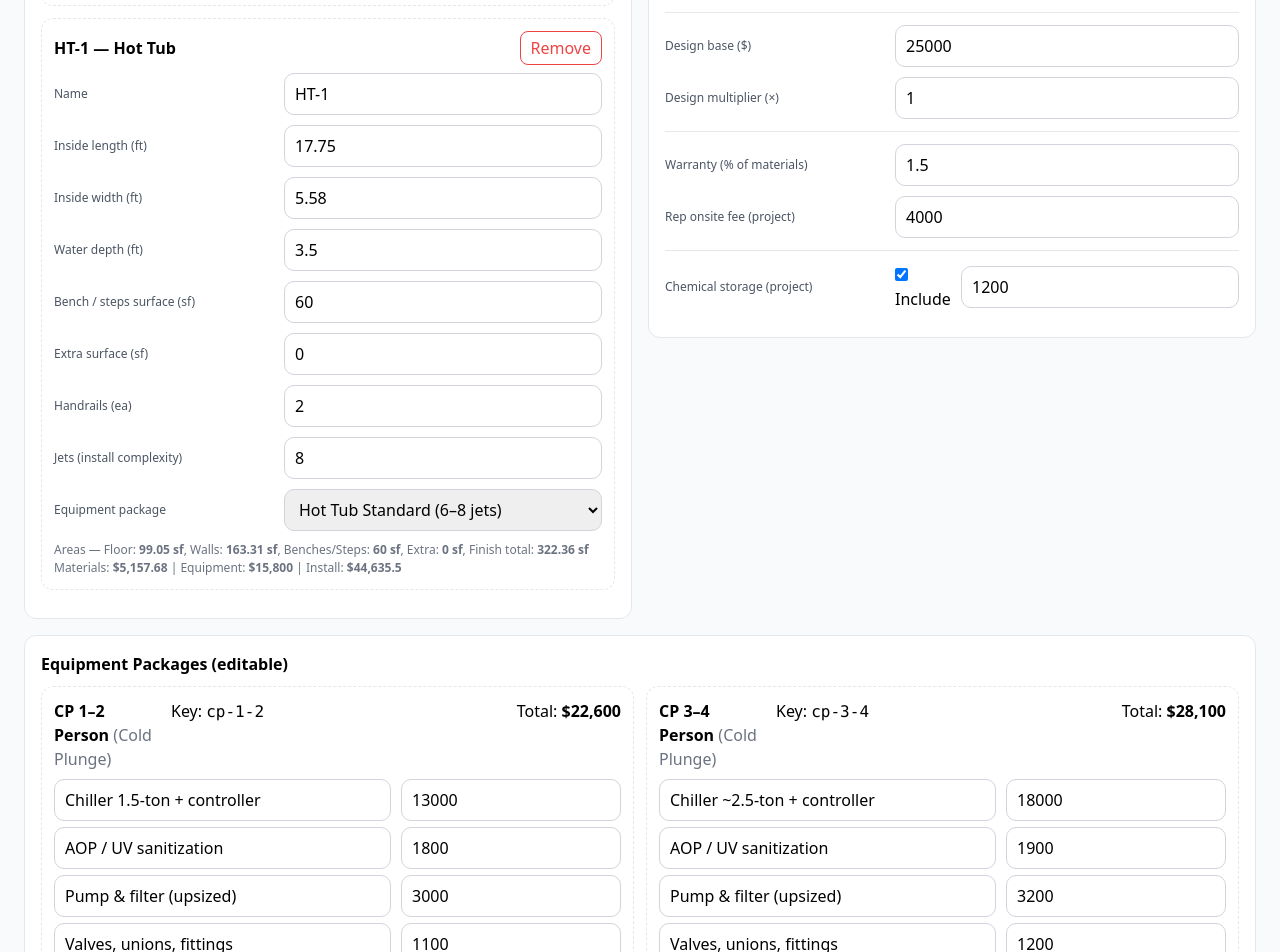
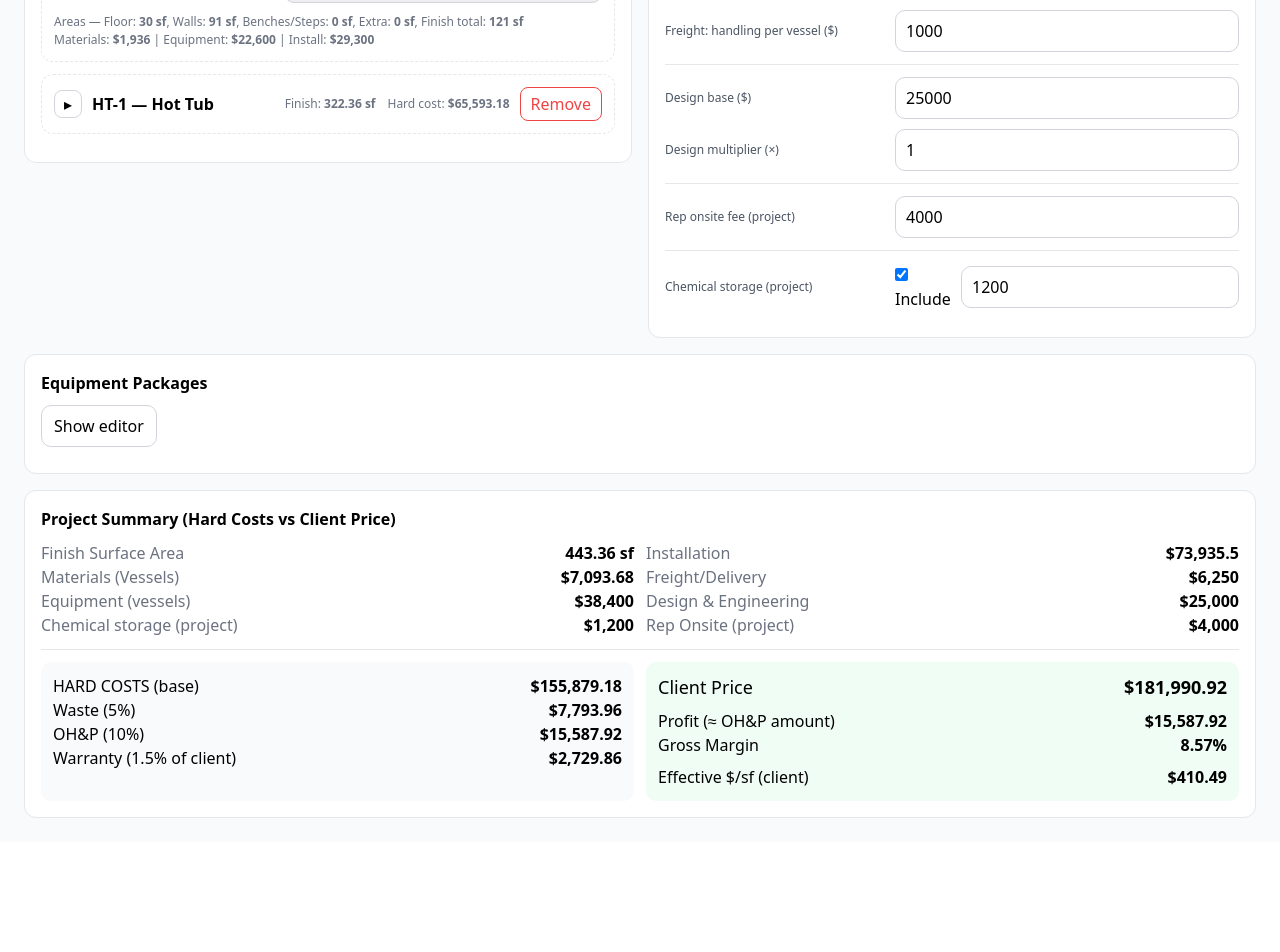
Before and after one commit to brocherrera-dot/Calculator, a React (Vite) app: page / in a window 1280 px wide. Shown: the part 960-1912 px from the top of the page. After the commit the page ends 1802 px from the top, so only its background shows below. Built offline with nearby package versions, Linux system fonts and the light colour scheme.

Commit message:
Update EpsPoolCalculator.tsx

```diff
--- a/src/components/EpsPoolCalculator.tsx
+++ b/src/components/EpsPoolCalculator.tsx
@@ -22,6 +22,7 @@ interface Vessel {
   refrigerationLine: boolean;
   jets: number;
   equipmentPackageKey: string;
+  collapsed?: boolean; // UI only
 }
 
 interface EquipmentLineItem {
@@ -36,13 +37,8 @@ interface EquipmentPackage {
   items: EquipmentLineItem[]; // per-vessel items
 }
 
-/** ---------- DEFAULT PACKAGES (updated) ---------- */
-/** Pricing ladder assumptions (editable in UI):
- *  - Only chiller scales; other items mostly stable except pump/filter scales on larger tiers.
- *  - Includes per-vessel chemical dosing/monitoring controller.
- */
+/** ---------- DEFAULT PACKAGES (with ≥6 ppl sand filter) ---------- */
 const DEFAULT_PACKAGES: EquipmentPackage[] = [
-  // --- Cold Plunge tiers by bather load ---
   {
     key: "cp-1-2",
     label: "CP 1–2 Person",
@@ -50,7 +46,7 @@ const DEFAULT_PACKAGES: EquipmentPackage[] = [
     items: [
       { label: "Chiller 1.5-ton + controller", cost: 13000 },
       { label: "AOP / UV sanitization", cost: 1800 },
-      { label: "Pump & filter (upsized)", cost: 3000 }, // ~2× prior
+      { label: "Pump & cartridge filter (upsized)", cost: 3000 },
       { label: "Valves, unions, fittings", cost: 1100 },
       { label: "Sensors / control panel", cost: 1500 },
       { label: "Chemical dosing & monitoring controller", cost: 2200 },
@@ -63,7 +59,7 @@ const DEFAULT_PACKAGES: EquipmentPackage[] = [
     items: [
       { label: "Chiller ~2.5-ton + controller", cost: 18000 },
       { label: "AOP / UV sanitization", cost: 1900 },
-      { label: "Pump & filter (upsized)", cost: 3200 },
+      { label: "Pump & cartridge filter (upsized)", cost: 3200 },
       { label: "Valves, unions, fittings", cost: 1200 },
       { label: "Sensors / control panel", cost: 1600 },
       { label: "Chemical dosing & monitoring controller", cost: 2200 },
@@ -76,7 +72,7 @@ const DEFAULT_PACKAGES: EquipmentPackage[] = [
     items: [
       { label: "Chiller ~4-ton + controller", cost: 26000 },
       { label: "AOP / UV sanitization", cost: 2100 },
-      { label: "Pump & filter (upsized)", cost: 3500 },
+      { label: "Commercial high-rate sand filter + pump", cost: 5200 },
       { label: "Valves, unions, fittings", cost: 1300 },
       { label: "Sensors / control panel", cost: 1700 },
       { label: "Chemical dosing & monitoring controller", cost: 2200 },
@@ -89,7 +85,7 @@ const DEFAULT_PACKAGES: EquipmentPackage[] = [
     items: [
       { label: "Chiller ~5-ton + controller", cost: 31000 },
       { label: "AOP / UV sanitization", cost: 2300 },
-      { label: "Pump & filter (larger)", cost: 3800 },
+      { label: "Commercial high-rate sand filter + pump", cost: 6000 },
       { label: "Valves, unions, fittings", cost: 1400 },
       { label: "Sensors / control panel", cost: 1800 },
       { label: "Chemical dosing & monitoring controller", cost: 2200 },
@@ -102,7 +98,7 @@ const DEFAULT_PACKAGES: EquipmentPackage[] = [
     items: [
       { label: "Chiller ~7.5-ton + controller", cost: 43000 },
       { label: "AOP / UV sanitization", cost: 2500 },
-      { label: "Pump & filter (larger)", cost: 4200 },
+      { label: "Commercial high-rate sand filter + pump", cost: 7000 },
       { label: "Valves, unions, fittings", cost: 1600 },
       { label: "Sensors / control panel", cost: 2000 },
       { label: "Chemical dosing & monitoring controller", cost: 2200 },
@@ -115,7 +111,7 @@ const DEFAULT_PACKAGES: EquipmentPackage[] = [
     items: [
       { label: "Chiller ~10-ton + controller", cost: 55000 },
       { label: "AOP / UV sanitization", cost: 2700 },
-      { label: "Pump & filter (larger)", cost: 4500 },
+      { label: "Commercial high-rate sand filter + pump", cost: 8500 },
       { label: "Valves, unions, fittings", cost: 1800 },
       { label: "Sensors / control panel", cost: 2200 },
       { label: "Chemical dosing & monitoring controller", cost: 2200 },
@@ -126,16 +122,16 @@ const DEFAULT_PACKAGES: EquipmentPackage[] = [
     label: "CP 13–15+ Person",
     appliesTo: ["Cold Plunge"],
     items: [
-      { label: "Chiller ~12.5–15-ton + controller", cost: 68000 }, // adjust to your vendor quotes
+      { label: "Chiller ~12.5–15-ton + controller", cost: 68000 },
       { label: "AOP / UV sanitization", cost: 3000 },
-      { label: "Pump & filter (largest)", cost: 5000 },
+      { label: "Commercial high-rate sand filter + pump", cost: 10000 },
       { label: "Valves, unions, fittings", cost: 2000 },
       { label: "Sensors / control panel", cost: 2400 },
       { label: "Chemical dosing & monitoring controller", cost: 2200 },
     ],
   },
 
-  // --- Hot Tub baseline (unchanged) ---
+  // Hot tub baseline
   {
     key: "ht-standard",
     label: "Hot Tub Standard (6–8 jets)",
@@ -223,8 +219,8 @@ export default function EpsPoolCalculator() {
   const [designBase, setDesignBase] = useState(25000);
   const [designMult, setDesignMult] = useState(1.0);
 
-  // Warranty
-  const [warrantyPctOfMaterials, setWarrantyPctOfMaterials] = useState(1.5);
+  // Warranty — now % of total client price
+  const [warrantyPctOfClient, setWarrantyPctOfClient] = useState(1.5); // 1–2% typical
 
   // OH&P and Waste
   const [ohpPct, setOhpPct] = useState(10);
@@ -233,15 +229,18 @@ export default function EpsPoolCalculator() {
   /** Equipment packages (editable) */
   const [packages, setPackages] = useState<EquipmentPackage[]>(DEFAULT_PACKAGES);
 
-  /** Project-level chemical storage (added once per project) */
+  /** Project-level chemical storage (once) */
   const [useProjectChemicalStorage, setUseProjectChemicalStorage] = useState(true);
   const [projectChemicalStorageCost, setProjectChemicalStorageCost] = useState(1200);
+
+  /** Collapsible Packages Editor */
+  const [showPackagesEditor, setShowPackagesEditor] = useState(false);
 
   /** Vessels list */
   const mkId = () => Math.random().toString(36).slice(2, 9);
   const [vessels, setVessels] = useState<Vessel[]>([
-    { id: mkId(), type: "Cold Plunge", name: "CP-1", length_ft: 10, width_ft: 3, waterDepth_ft: 3.5, benchSf: 0,  extraSf: 0, handrails: 1, refrigerationLine: true,  jets: 0, equipmentPackageKey: "cp-1-2" },
-    { id: mkId(), type: "Hot Tub",     name: "HT-1", length_ft: 17.75, width_ft: 5.58, waterDepth_ft: 3.5, benchSf: 60, extraSf: 0, handrails: 2, refrigerationLine: false, jets: 8, equipmentPackageKey: "ht-standard" },
+    { id: mkId(), type: "Cold Plunge", name: "CP-1", length_ft: 10, width_ft: 3, waterDepth_ft: 3.5, benchSf: 0,  extraSf: 0, handrails: 1, refrigerationLine: true,  jets: 0, equipmentPackageKey: "cp-1-2", collapsed: false },
+    { id: mkId(), type: "Hot Tub",     name: "HT-1", length_ft: 17.75, width_ft: 5.58, waterDepth_ft: 3.5, benchSf: 60, extraSf: 0, handrails: 2, refrigerationLine: false, jets: 8, equipmentPackageKey: "ht-standard", collapsed: true },
   ]);
 
   const addVessel = (t: VesselType) => {
@@ -260,6 +259,7 @@ export default function EpsPoolCalculator() {
       refrigerationLine: t === "Cold Plunge",
       jets: t === "Hot Tub" ? 6 : 0,
       equipmentPackageKey: pkg,
+      collapsed: true,
     }));
   };
   const removeVessel = (id: string) => setVessels(v => v.filter(x => x.id !== id));
@@ -276,7 +276,7 @@ export default function EpsPoolCalculator() {
       const extraSf = clampN(v.extraSf);
       const finishSf = floorSf + wallSf + benchSf + extraSf;
 
-      // Materials (single combined $/sf)
+      // Materials (combined membrane+tile materials) — $/sf
       const materialsSubtotal = scopeMaterials ? clampN(materialsPerSf) * finishSf : 0;
 
       // Equipment package (per vessel)
@@ -286,24 +286,17 @@ export default function EpsPoolCalculator() {
       // Installation
       let install = 0;
       if (scopeInstallation) {
-        install += clampN(epsWpPerSf) * finishSf;
-
-        if (useTileTurnkey) {
-          install += clampN(tileTurnkeyPerSf) * (floorSf + wallSf);
-        }
-
-        install += clampN(equipPlumbPerVessel);
-        install += clampN(handrailInstallPerEa) * clampN(v.handrails);
-
-        if (v.type === "Cold Plunge" && v.refrigerationLine) {
-          install += clampN(refrigLinePerCP);
-        }
-        if (v.type === "Hot Tub" && v.jets > 6) {
-          install += (v.jets - 6) * 100;
-        }
+        install += clampN(epsWpPerSf) * finishSf;                            // EPS assembly + waterproofing labor
+        if (useTileTurnkey) install += clampN(tileTurnkeyPerSf) * (floorSf + wallSf); // Tile turnkey on shell-only sf
+        install += clampN(equipPlumbPerVessel);                               // MEP interconnects
+        install += clampN(handrailInstallPerEa) * clampN(v.handrails);        // Handrails
+        if (v.type === "Cold Plunge" && v.refrigerationLine) install += clampN(refrigLinePerCP);
+        if (v.type === "Hot Tub" && v.jets > 6) install += (v.jets - 6) * 100;
 
         install *= clampN(regionMult);
       }
+
+      const perVesselHardCost = materialsSubtotal + equipmentSubtotal + install;
 
       return {
         vessel: v,
@@ -311,6 +304,7 @@ export default function EpsPoolCalculator() {
         materialsSubtotal,
         equipmentSubtotal,
         installSubtotal: install,
+        perVesselHardCost,
       };
     });
   }, [
@@ -320,13 +314,13 @@ export default function EpsPoolCalculator() {
     packages,
   ]);
 
-  /** ---- project totals ---- */
+  /** ---- project totals (with warranty % of client price) ---- */
   const project = useMemo(() => {
     const finishSfTotal = vesselCalcs.reduce((s, c) => s + c.areas.finishSf, 0);
 
     const materialsSubtotal = vesselCalcs.reduce((s, c) => s + c.materialsSubtotal, 0);
     const equipmentSubtotalVessels = vesselCalcs.reduce((s, c) => s + c.equipmentSubtotal, 0);
-    const installSubtotal   = vesselCalcs.reduce((s, c) => s + c.installSubtotal, 0);
+    const installSubtotal = vesselCalcs.reduce((s, c) => s + c.installSubtotal, 0);
 
     const freightTotal = scopeFreight
       ? (clampN(miles) * clampN(dollarsPerMile) + vessels.length * clampN(handlingPerVessel)) * clampN(regionMult)
@@ -334,12 +328,13 @@ export default function EpsPoolCalculator() {
 
     const designEngineering = scopeDesignEng ? clampN(designBase) * clampN(designMult) : 0;
 
-    const warrantyReserve = scopeWarranty ? materialsSubtotal * (clampN(warrantyPctOfMaterials) / 100) : 0;
-
     // Project-level chemical storage (once)
     const projectChemStorage = scopeEquipment && useProjectChemicalStorage ? clampN(projectChemicalStorageCost) : 0;
 
-    // HARD COSTS (base)
+    // Rep onsite fee applies when installation scope is on
+    const repFee = scopeInstallation ? clampN(repOnsiteFee) : 0;
+
+    // Base hard costs BEFORE waste, OH&P, and warranty
     const hardCostsBase =
       materialsSubtotal +
       equipmentSubtotalVessels +
@@ -347,30 +342,40 @@ export default function EpsPoolCalculator() {
       installSubtotal +
       freightTotal +
       designEngineering +
-      warrantyReserve +
-      (scopeInstallation ? clampN(repOnsiteFee) : 0);
+      repFee;
 
-    const wasteAmount = hardCostsBase * (clampN(wastePct) / 100);
-    const ohpAmount   = hardCostsBase * (clampN(ohpPct) / 100);
-    const clientPrice = hardCostsBase + wasteAmount + ohpAmount;
+    // Waste and OH&P are computed on base
+    const wasteAmount = clampN(wastePct) / 100 * hardCostsBase;
+    const ohpAmountPreWarranty = clampN(ohpPct) / 100 * hardCostsBase;
 
-    const profit = ohpAmount;
+    // Warranty as % of total client price → solve for clientPrice:
+    // clientPrice = (hardCostsBase + waste + ohp) / (1 - warrantyPct)
+    const wPct = scopeWarranty ? clampN(warrantyPctOfClient) / 100 : 0;
+    const numerator = hardCostsBase + wasteAmount + ohpAmountPreWarranty;
+    const clientPrice = wPct < 1 ? numerator / (1 - wPct) : Infinity;
+
+    const warrantyReserve = scopeWarranty ? clientPrice * wPct : 0;
+    const ohpAmount = ohpAmountPreWarranty; // unchanged (based on base)
+    const profit = ohpAmount;               // treat OH&P as the profit bucket
     const grossMarginPct = clientPrice > 0 ? (profit / clientPrice) * 100 : 0;
     const effectivePerSf = finishSfTotal > 0 ? clientPrice / finishSfTotal : 0;
 
     return {
+      // areas
       finishSfTotal,
+      // subtotals
       materialsSubtotal,
       equipmentSubtotalVessels,
       projectChemStorage,
       installSubtotal,
       freightTotal,
       designEngineering,
-      warrantyReserve,
-      repOnsiteFee,
+      repOnsiteFee: repFee,
+      // rollups
       hardCostsBase,
       wasteAmount,
       ohpAmount,
+      warrantyReserve,
       clientPrice,
       profit,
       grossMarginPct,
@@ -380,9 +385,10 @@ export default function EpsPoolCalculator() {
     vesselCalcs,
     scopeFreight, miles, dollarsPerMile, handlingPerVessel, regionMult,
     scopeDesignEng, designBase, designMult,
-    scopeWarranty, warrantyPctOfMaterials,
     scopeEquipment, useProjectChemicalStorage, projectChemicalStorageCost,
-    repOnsiteFee, wastePct, ohpPct, vessels.length, scopeInstallation,
+    scopeInstallation, repOnsiteFee,
+    scopeWarranty, warrantyPctOfClient,
+    wastePct, ohpPct, vessels.length,
   ]);
 
   /** ---- Presets ---- */
@@ -391,22 +397,22 @@ export default function EpsPoolCalculator() {
       setRegionMult(0.95); setDollarsPerMile(3.5); setHandlingPerVessel(800);
       setEquipPlumbPerVessel(12000); setEpsWpPerSf(35); setUseTileTurnkey(true);
       setTileTurnkeyPerSf(45); setRefrigLinePerCP(1400); setStartupLump(2500);
-      setDesignMult(0.9); setOhpPct(8);
+      setDesignMult(0.9); setOhpPct(8); setWarrantyPctOfClient(1.2);
     } else if (p === "Standard") {
       setRegionMult(1.0); setDollarsPerMile(4.25); setHandlingPerVessel(1000);
       setEquipPlumbPerVessel(15000); setEpsWpPerSf(40); setUseTileTurnkey(true);
       setTileTurnkeyPerSf(60); setRefrigLinePerCP(1800); setStartupLump(3500);
-      setDesignMult(1.0); setOhpPct(10);
+      setDesignMult(1.0); setOhpPct(10); setWarrantyPctOfClient(1.5);
     } else if (p === "Premium") {
       setRegionMult(1.15); setDollarsPerMile(5.0); setHandlingPerVessel(1250);
       setEquipPlumbPerVessel(18000); setEpsWpPerSf(48); setUseTileTurnkey(true);
       setTileTurnkeyPerSf(75); setRefrigLinePerCP(2400); setStartupLump(4500);
-      setDesignMult(1.2); setOhpPct(12);
+      setDesignMult(1.2); setOhpPct(12); setWarrantyPctOfClient(2.0);
     } else {
       setRegionMult(1.25); setDollarsPerMile(5.25); setHandlingPerVessel(1300);
       setEquipPlumbPerVessel(20000); setEpsWpPerSf(55); setUseTileTurnkey(true);
       setTileTurnkeyPerSf(85); setRefrigLinePerCP(2600); setStartupLump(5200);
-      setDesignMult(1.25); setOhpPct(15);
+      setDesignMult(1.25); setOhpPct(15); setWarrantyPctOfClient(2.0);
     }
   };
 
@@ -432,11 +438,12 @@ export default function EpsPoolCalculator() {
           </div>
         </Card>
 
-        <Card title="OH&P + Waste">
+        <Card title="OH&P + Waste + Warranty">
           <Row label="OH&P (%)"><Num value={ohpPct} onChange={setOhpPct} step={0.5} /></Row>
           <Row label="Waste (%)"><Num value={wastePct} onChange={setWastePct} step={0.5} /></Row>
+          <Row label="Warranty (% of client)"><Num value={warrantyPctOfClient} onChange={setWarrantyPctOfClient} step={0.1} /></Row>
           <div style={{ fontSize: 12, color: "#6b7280", marginTop: 6 }}>
-            OH&P and Waste are applied to the hard-cost base to produce client price.
+            Warranty is solved as a true % of client price (no circular math).
           </div>
         </Card>
       </GridWrap>
@@ -451,13 +458,37 @@ export default function EpsPoolCalculator() {
           {vessels.map((v) => {
             const calc = vesselCalcs.find(c => c.vessel.id === v.id)!;
             const availablePkgs = packages.filter(p => p.appliesTo.includes(v.type));
+
+            // header mini KPIs
+            const headerRight = (
+              <div style={{ display: "flex", gap: 12, fontSize: 12, color: "#6b7280" }}>
+                <span>Finish: <b>{fmt(calc.areas.finishSf)} sf</b></span>
+                <span>Hard cost: <b>${fmt(calc.perVesselHardCost)}</b></span>
+              </div>
+            );
+
             return (
               <div key={v.id} style={{ border: "1px dashed #e5e7eb", borderRadius: 12, padding: 12, marginBottom: 12 }}>
-                <div style={{ display: "flex", justifyContent: "space-between", alignItems: "center", marginBottom: 8 }}>
+                <div style={{ display: "flex", justifyContent: "space-between", alignItems: "center", gap: 8 }}>
+                  <div style={{ display: "flex", alignItems: "center", gap: 10 }}>
+                    <button
+                      onClick={() => updateVessel(v.id, { collapsed: !v.collapsed })}
+                      aria-expanded={!v.collapsed}
+                      title={v.collapsed ? "Expand" : "Collapse"}
+                      style={{ width: 28, height: 28, borderRadius: 8, border: "1px solid #d1d5db", background: "#fff", cursor: "pointer" }}
+                    >
+                      {v.collapsed ? "▸" : "▾"}
+                    </button>
                     <div style={{ fontWeight: 600 }}>{v.name} — {v.type}</div>
+                  </div>
+                  <div style={{ display: "flex", alignItems: "center", gap: 10 }}>
+                    {headerRight}
                     <button onClick={() => removeVessel(v.id)} style={{ padding: "4px 10px", borderRadius: 8, border: "1px solid #ef4444", color: "#ef4444", background: "#fff" }}>Remove</button>
                   </div>
+                </div>
 
+                {!v.collapsed && (
+                  <div style={{ marginTop: 12 }}>
                     <Row label="Name">
                       <input value={v.name} onChange={e => updateVessel(v.id, { name: e.target.value })} style={{ width: "100%", padding: "8px 10px", border: "1px solid #d1d5db", borderRadius: 10 }} />
                     </Row>
@@ -496,6 +527,8 @@ export default function EpsPoolCalculator() {
                       <div>Materials: <b>${fmt(calc.materialsSubtotal)}</b> | Equipment: <b>${fmt(calc.equipmentSubtotal)}</b> | Install: <b>${fmt(calc.installSubtotal)}</b></div>
                     </div>
                   </div>
+                )}
+              </div>
             );
           })}
         </Card>
@@ -529,7 +562,6 @@ export default function EpsPoolCalculator() {
 
           <div style={{ height: 1, background: "#e5e7eb", margin: "12px 0" }} />
 
-          <Row label="Warranty (% of materials)"><Num value={warrantyPctOfMaterials} onChange={setWarrantyPctOfMaterials} step={0.1} /></Row>
           <Row label="Rep onsite fee (project)"><Num value={repOnsiteFee} onChange={setRepOnsiteFee} /></Row>
 
           <div style={{ height: 1, background: "#e5e7eb", margin: "12px 0" }} />
@@ -543,7 +575,17 @@ export default function EpsPoolCalculator() {
         </Card>
       </GridWrap>
 
-      <Card title="Equipment Packages (editable)">
+      {/* Collapsible Packages Editor */}
+      <Card title="Equipment Packages">
+        <button
+          onClick={() => setShowPackagesEditor(s => !s)}
+          style={{ padding: "8px 12px", borderRadius: 10, border: "1px solid #d1d5db", background: "#fff", cursor: "pointer", marginBottom: 10 }}
+          aria-expanded={showPackagesEditor}
+        >
+          {showPackagesEditor ? "Hide editor" : "Show editor"}
+        </button>
+
+        {showPackagesEditor && (
           <div style={{ display: "grid", gap: 12, gridTemplateColumns: "repeat(auto-fit, minmax(420px, 1fr))" }}>
             {packages.map((p, i) => (
               <div key={p.key} style={{ border: "1px dashed #e5e7eb", borderRadius: 12, padding: 12 }}>
@@ -578,8 +620,10 @@ export default function EpsPoolCalculator() {
               </div>
             ))}
           </div>
+        )}
       </Card>
 
+      {/* Summary */}
       <Card title="Project Summary (Hard Costs vs Client Price)">
         <div style={{ display: "grid", gridTemplateColumns: "repeat(auto-fit, minmax(280px, 1fr))", gap: 12 }}>
           <div>
@@ -592,9 +636,6 @@ export default function EpsPoolCalculator() {
             <div style={{ display: "flex", justifyContent: "space-between" }}><span style={{ color: "#6b7280" }}>Installation</span><b>${fmt(project.installSubtotal)}</b></div>
             <div style={{ display: "flex", justifyContent: "space-between" }}><span style={{ color: "#6b7280" }}>Freight/Delivery</span><b>${fmt(project.freightTotal)}</b></div>
             <div style={{ display: "flex", justifyContent: "space-between" }}><span style={{ color: "#6b7280" }}>Design & Engineering</span><b>${fmt(project.designEngineering)}</b></div>
-          </div>
-          <div>
-            <div style={{ display: "flex", justifyContent: "space-between" }}><span style={{ color: "#6b7280" }}>Warranty Reserve</span><b>${fmt(project.warrantyReserve)}</b></div>
             <div style={{ display: "flex", justifyContent: "space-between" }}><span style={{ color: "#6b7280" }}>Rep Onsite (project)</span><b>${fmt(project.repOnsiteFee)}</b></div>
           </div>
         </div>
@@ -606,6 +647,7 @@ export default function EpsPoolCalculator() {
             <div style={{ display: "flex", justifyContent: "space-between" }}><span>HARD COSTS (base)</span><b>${fmt(project.hardCostsBase)}</b></div>
             <div style={{ display: "flex", justifyContent: "space-between" }}><span>Waste ({fmt(wastePct)}%)</span><b>${fmt(project.wasteAmount)}</b></div>
             <div style={{ display: "flex", justifyContent: "space-between" }}><span>OH&P ({fmt(ohpPct)}%)</span><b>${fmt(project.ohpAmount)}</b></div>
+            <div style={{ display: "flex", justifyContent: "space-between" }}><span>Warranty ({fmt(warrantyPctOfClient)}% of client)</span><b>${fmt(project.warrantyReserve)}</b></div>
           </div>
           <div style={{ background: "#f0fdf4", borderRadius: 10, padding: 12 }}>
             <div style={{ display: "flex", justifyContent: "space-between", fontSize: 18 }}>
```
Lines whose indentation alone changed are shown as unchanged.
